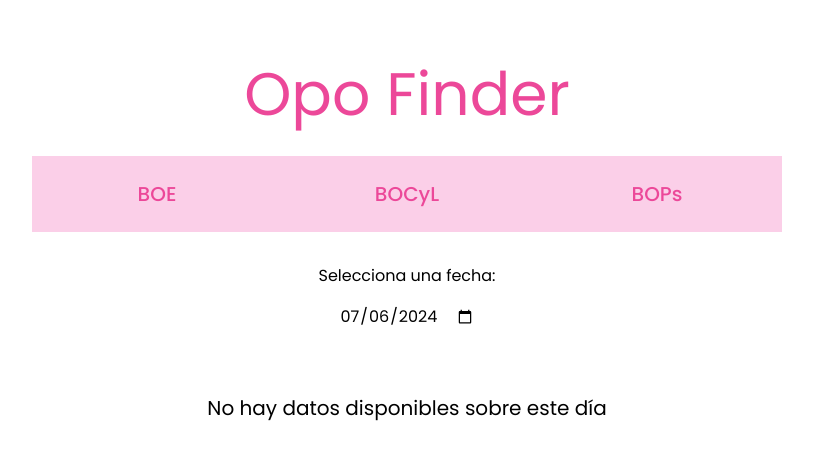
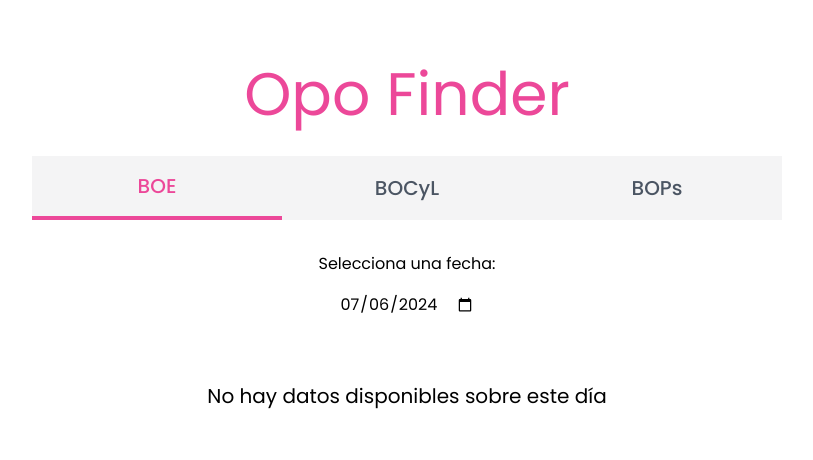
Before and after one commit to daniveler/opo-finder, a React (Vite) app in the folder frontend/: page /#/boe in a window 1280 px wide. Shown: the top 460 px of the page, without its empty margins (233-1046 px from the left). Built offline with nearby package versions, Linux system fonts and the light colour scheme; no server answers.

Commit message:
Change Nav in Header - Add new style - Add animations - Create Tab component

```diff
--- a/frontend/src/components/header/Header.jsx
+++ b/frontend/src/components/header/Header.jsx
@@ -1,6 +1,7 @@
 import { format } from "date-fns"
 import useStore from "../../useStore"
-import { Link, Navigate, useLocation } from "react-router-dom"
+import { Link, Navigate, NavLink, useLocation } from "react-router-dom"
+import Tab from "./Tab"
 
 const Header = () => {
   const { date, setDate } = useStore(state => ({
@@ -26,10 +27,10 @@ const Header = () => {
 
 
       <header className="flex flex-row justify-center items-center ">
-        <nav className="flex flex-row justify-center items-center mt-8 w-[300px] sm:w-[600px] md:w-[750px] text-xl font-poppins font-medium text-pink-500 bg-pink-200">
-          <Link to='/boe' className="w-1/3 py-6 hover:bg-pink-100 text-center">BOE</Link>
-          <Link to='/bocyl' className="w-1/3 py-6 hover:bg-pink-100 text-center">BOCyL</Link>
-          <Link to='/bops' className="w-1/3 py-6 hover:bg-pink-100 text-center">BOPs</Link>
+        <nav className="flex flex-row justify-center items-center mt-8 w-[350px] sm:w-[600px] md:w-[750px] text-xl font-poppins font-medium text-gray-600 bg-zinc-100">
+          <Tab route='/boe'>BOE</Tab>
+          <Tab route='/bocyl'>BOCyL</Tab>
+          <Tab route='/bops'>BOPs</Tab>
         </nav>
       </header>
 
--- /dev/null
+++ b/frontend/src/components/header/Tab.jsx
@@ -0,0 +1,16 @@
+import { NavLink } from "react-router-dom"
+
+const Tab = ({ route, children }) => {
+  return (
+    <NavLink
+      to={route}
+      className={({ isActive }) => isActive
+        ? "w-1/3 py-4 text-center text-pink-500 border-b-4 border-pink-500 transition duration-300 ease-linear"
+        : "w-1/3 py-4 text-center transition duration-300 ease-linear"}>
+      {children}
+    </NavLink>
+
+  )
+}
+
+export default Tab
```
